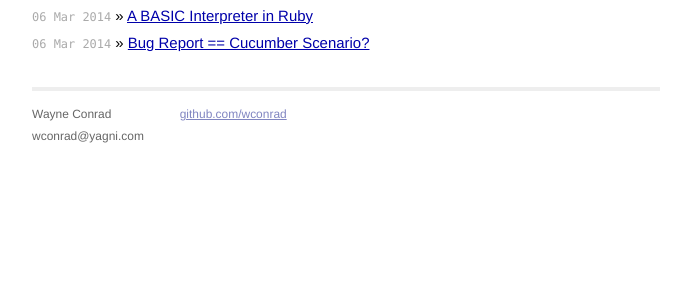
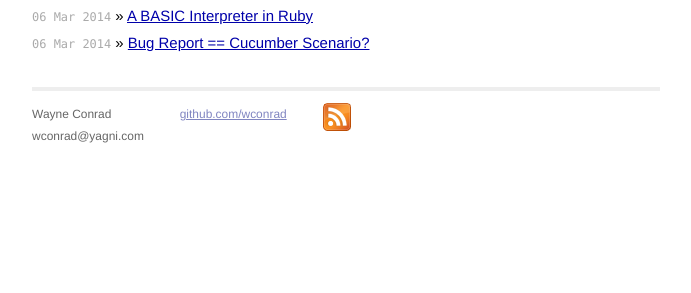
Before and after one commit to wconrad/wconrad.github.io, a Jekyll site: the page built from index.html, in a window 1280 px wide. Shown: the part 159-452 px from the top of the page, without its empty margins (294-985 px from the left). Built offline with Jekyll 4.4.1, drawn with Linux system fonts in a browser that asks for light colours; Markdown is read by kramdown in place of the engine named in the settings.

Commit message:
Add icon for Atom feed

```diff
--- a/_layouts/default.html
+++ b/_layouts/default.html
@@ -35,8 +35,14 @@
                 <a href="https://github.com/wconrad">github.com/wconrad</a><br />
               </p>
             </div>
+            <div class="contact">
+              <p>
+                <a href="{{ site.url }}/atom.xml">
+                  <image src="{{ site.url }}/images/feed-icon-28x28.png" alt="Atom feed">
+                </a>
+              </p>
+            </div>
           </div>
         </div>
-
     </body>
 </html>
```
Also changed, not shown: images/feed-icon-28x28.png (added).
